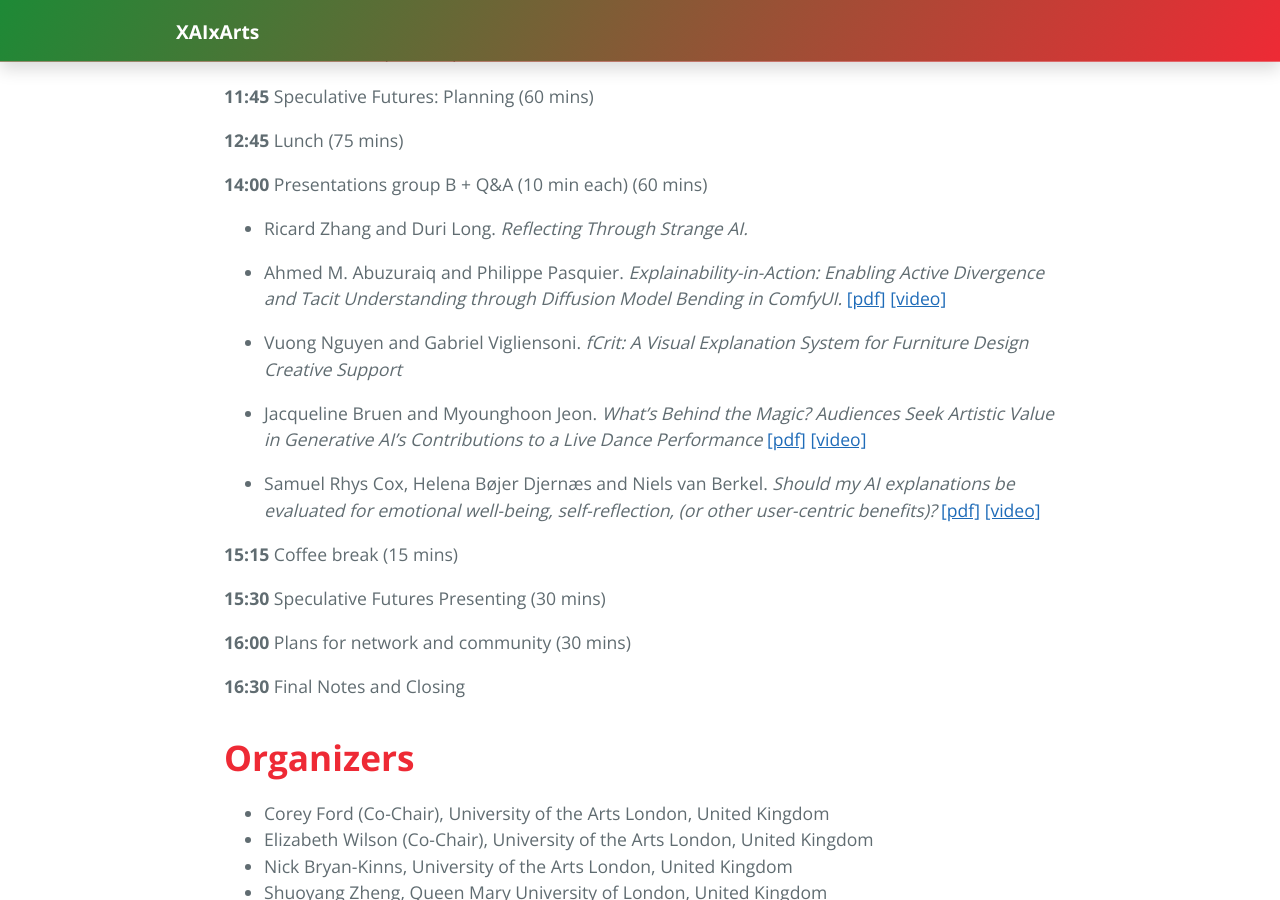
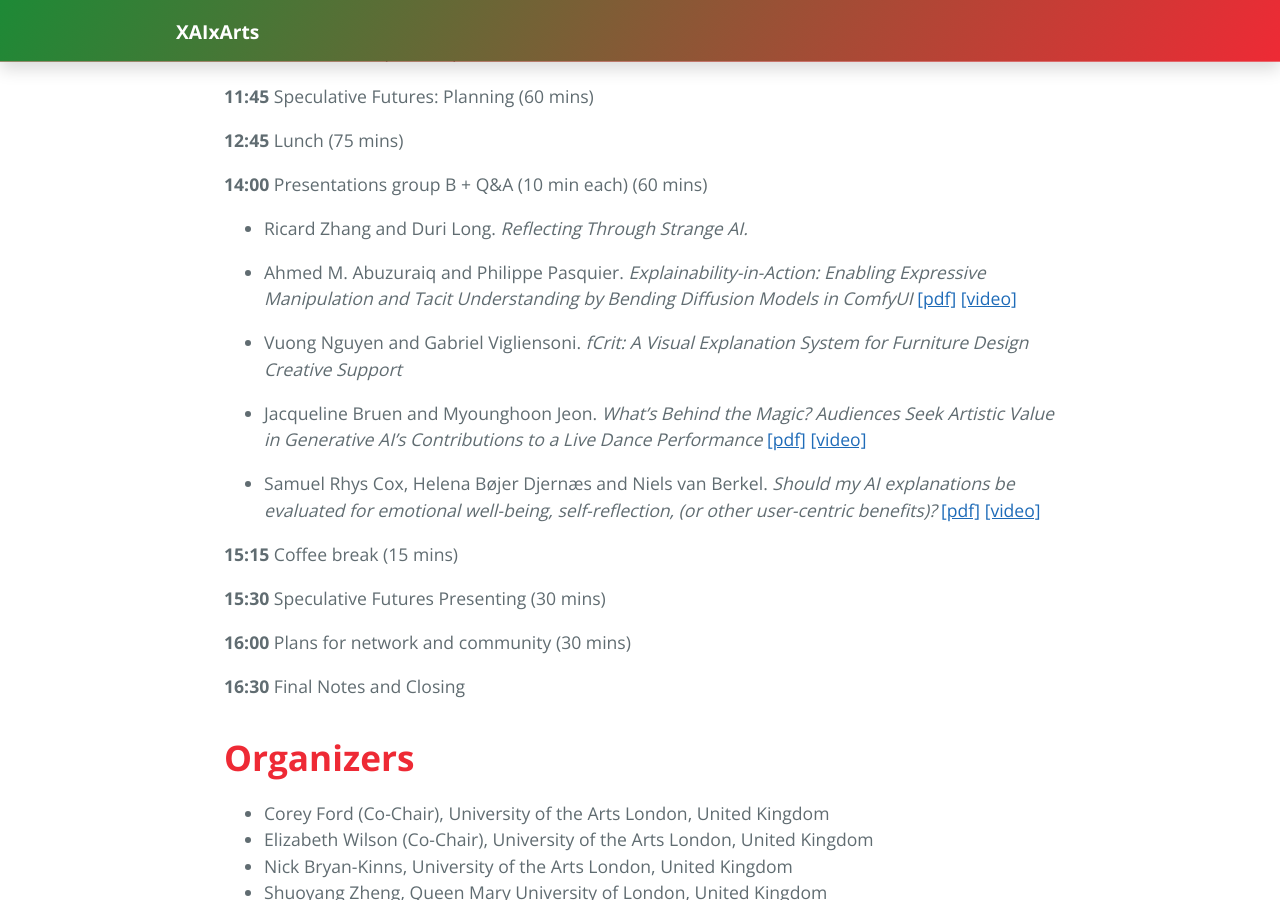
Before and after one commit to xaixarts/xaixarts.github.io, a Jekyll site: the page built from 2025.md, in a window 1280 px wide and 900 px high, scrolled down 4598 px. Built offline with Jekyll 4.4.1, drawn with Linux system fonts in a browser that asks for light colours.

Commit message:
Updated Ahmed paper title

```diff
--- a/2025.md
+++ b/2025.md
@@ -143,7 +143,7 @@ All times are displayed in workshop time zone (London,  UK. UTC +1:00)
  *  Ricard Zhang and Duri Long. <i> Reflecting Through Strange AI. </i>
   <!-- <a href="https://xaixarts.github.io/accepted-2024/Zheng-XAIxArts-2024-paper.pdf">[pdf]</a> <a href="https://xaixarts.github.io/accepted-2024/videos/Zheng-XAIxArts-2024-video.mp4">[video]</a>     -->
 
- * Ahmed M. Abuzuraiq and Philippe Pasquier. <i> Explainability-in-Action: Enabling Active Divergence and Tacit Understanding through Diffusion Model Bending in ComfyUI. </i>
+ * Ahmed M. Abuzuraiq and Philippe Pasquier. <i>Explainability-in-Action: Enabling Expressive Manipulation and Tacit Understanding by Bending Diffusion Models in ComfyUI </i>
  <a href="https://xaixarts.github.io/accepted-2025/Abuzuraiq-Explainability_in_Action.pdf">[pdf]</a> <a href="https://xaixarts.github.io/accepted-2025/videos/Abuzuraiq-XAIxArts-2025-video.mkv">[video]</a>
 
  * Vuong  Nguyen and Gabriel Vigliensoni. <i> fCrit: A Visual Explanation System for Furniture Design Creative Support </i>
```
